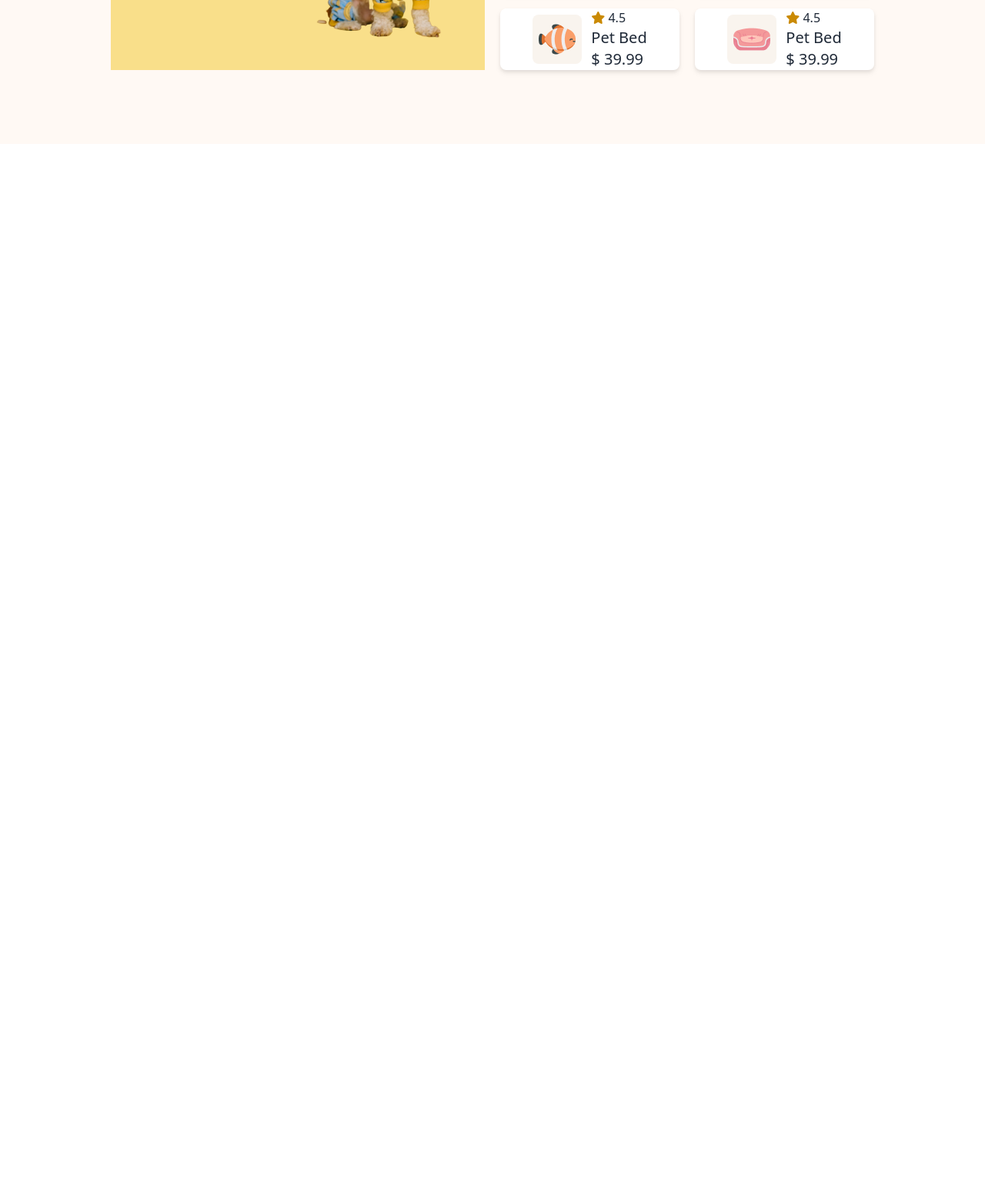
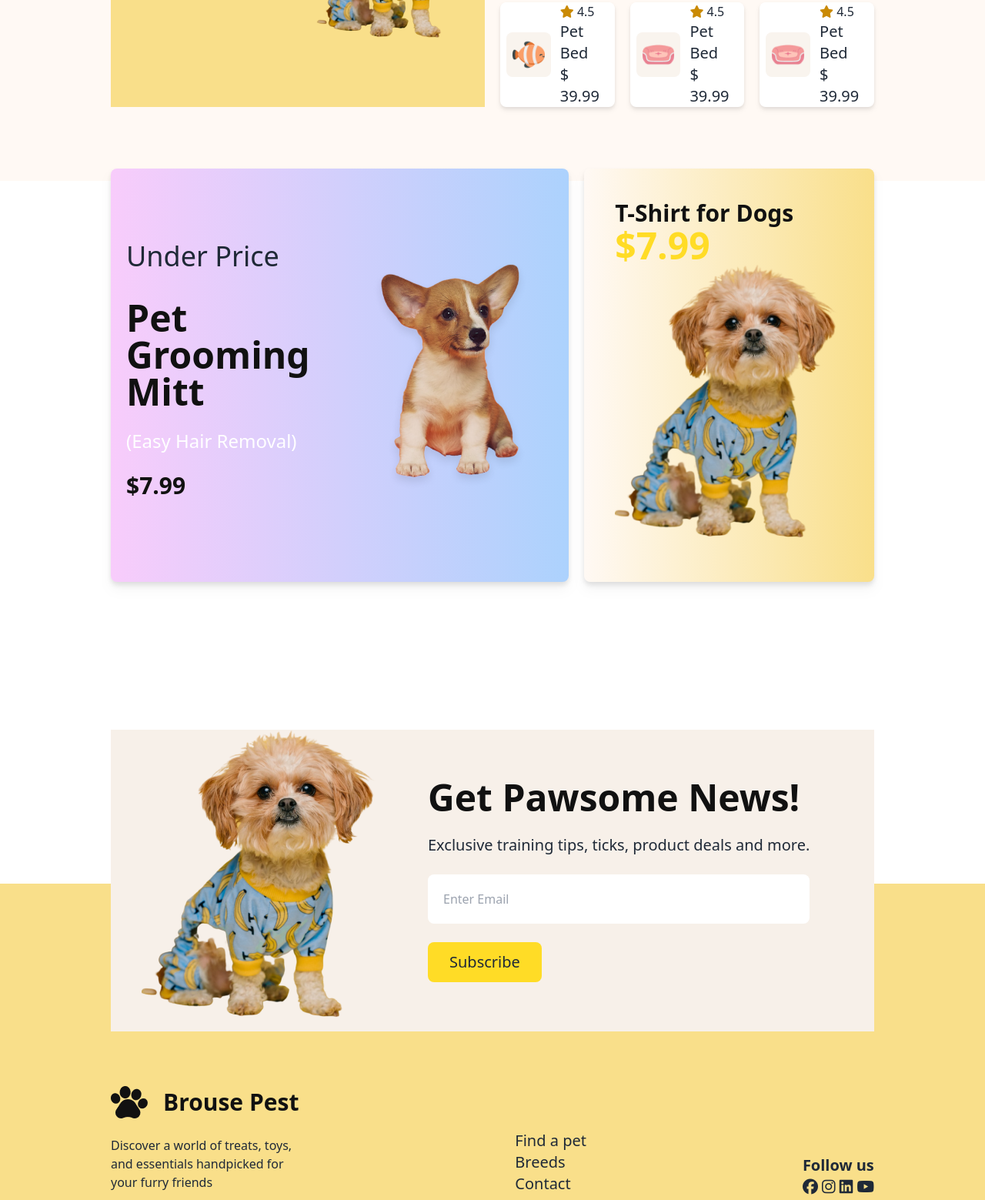
Before and after one commit to Rahim51044/assignment-3, a plain HTML site: page index.html in a window 1280 px wide. Shown: the part 1786-3345 px from the top of the page at 77% size. Before the commit the page ends 1973 px from the top, so only its background shows below. Drawn offline with nearby package versions, Linux system fonts and the light colour scheme; a web font is replaced by a local one.

Commit message:
design complete for 50 mark

```diff
--- a/index.html
+++ b/index.html
@@ -91,7 +91,7 @@
 </section>
 
 <!-- Brows my category section -->
-  <section class="mx-5  md:mx-36 my-24">
+<section class="mx-5 my-5  md:mx-36 md:my-24">
     <h2 class="text-4xl font-bold text-[#111111]">Browse By Categories</h2>
 
     <!-- banner cards -->
@@ -151,10 +151,9 @@
 </header>
 
 
-
 <main>
     <!-- section 1 -->
-     <section class="bg-[#FFF9F4] px-5 md:px-36 py-24">
+     <section class="bg-[#FFF9F4] px-5 py-5 md:px-36 md:py-24">
          <h2 class="text-4xl font-bold">Trending Pet Products</h2>
     <!-- Section 1 container -->
         <div class=" md:grid grid-cols-2 gap-5 mt-6">
@@ -164,14 +163,14 @@
                 <p class="text-xl">Discover a world of treals, toys and <br>
                 assential for handpicked for</p>
                 <button class="px-7 py-3 bg-[#fdfdfc] rounded-lg text-xl">Register</button>
-                <div class="absolute top-12 right-0 ">
+                <div class="absolute top-20 md:top-12 right-0 ">
                     <img class="" src="./c1-assets/cute-pet-small.png" alt="">
                 </div>
             </div>
 
 
 
-            <div class="grid grid-cols-2 gap-5 mt-5">
+            <div class="grid grid-cols-2  md:grid-cols-3 gap-5 mt-6 md:mt-0">
                 <!-- card conteiner start -->
                 <div class="flex items-center justify-center gap-3 bg-[#FFFFFF] px-2 rounded-lg drop-shadow-md">
                     <div class="bg-[#f9f4ee] px-2 py-2 rounded-lg">
@@ -276,6 +275,19 @@
                 </div>
                 <!-- card container end -->
 
+                <!-- card conteiner start -->
+                <div class="flex items-center justify-center gap-3 bg-[#FFFFFF] px-2 rounded-lg drop-shadow-md">
+                    <div class="bg-[#f9f4ee] px-2 py-2 rounded-lg">
+                        <img  src="./c1-assets/pet-couch.png" alt="">
+                    </div>
+                    <div>
+                        <h2><i class="fa-solid fa-star text-yellow-600"></i> 4.5</h2>
+                        <h1 class="text-xl">Pet Bed</h1>
+                        <h3 class="text-xl">$ 39.99</h3>
+                    </div>
+                </div>
+                <!-- card container end -->
+
 
 
 
@@ -291,13 +303,108 @@
 
 
 
+
+
+     <!-- section 2 -->
+     <section class="-mt-28 -py- px-5 md:px-36 md:py-24">
+        <!-- section 2 container -->
+        <div class=" flex flex-col md:flex md:flex-row gap-5">
+            <!-- card start -->
+             <!-- card 1 -->
+             <div class= "w-full md:rounded-lg drop-shadow-lg md:w-3/5 flex    items-center gap-5 bg-gradient-to-r from-[#F8CCFB] to-[#ACD2FD] px-5">
+                <!-- text -->
+                 <div>
+                     <p class="py-0 text-xl md:text-4xl">Under Price</p> <br>
+                     <h3 class="text-2xl  md:text-5xl py-3 font-bold text-[#111111]">Pet Grooming Mitt</h3>
+                     <p class="text-2xl text-white py-3">(Easy Hair Removal)</p>
+                     <h1 class="text-3xl py-3 font-bold text-[#111111]">$7.99</h1>
+                 </div>
+                 <!-- image -->
+                  <div>
+                      <img src="./c1-assets/cute-dog-mid.png" alt="">
+                  </div>
+             </div>
+
+
+
+            <!-- card-2 -->
+             <div class="rounded-lg  drop-shadow-lg px-10 py-10 flex-1 bg-gradient-to-r from-[#FFF9F4] to-[#F9DF8A]">
+                 <div class="">
+                    <p class="text-3xl font-bold text-[#111111]">T-Shirt for Dogs</p>
+                    <h1 class="text-5xl font-bold text-[#FFDC26]">$7.99</h1>
+                 </div>
+                 <!-- Image -->
+                  <div class=" w-4/7">
+                    <img src="./c1-assets/cute-pet-mid.png" alt="">
+                  </div>
+
+             </div>
+
+
+             </div>
+     </section>
+
+
+     <!-- Section 3 -->
+ <section class=" md:px-36 py-24   md:relative md:z-10">
+    <div class=" bg-[#f7f0e9]  flex-col md:flex md:flex-row gap-10 items-center">
+        <div class="ml-10">
+            <img src="./c1-assets/cute-pet-mid.png" alt="">
+        </div>
+        <div class="px-5 py-5 my-5">
+            <h2 class="text-5xl font-bold text-[#111111]">Get Pawsome News!</h2> <br>
+            <p class="text-xl">Exclusive training tips, ticks, product deals and more.</p> <br>
+            <input  type="text" name="" id="" placeholder="Enter Email" class="w-full h-16 rounded-lg px-5"> <br> <br>
+            <button class="px-7 py-3 bg-[#FFDC26] rounded-lg text-xl">Subscribe</button>
+        </div>
+    </div>
+
+ </section>
+
+
+
 </main>
 
 
 
-    <footer>
+<footer class="bg-[#F9DF8A] px-5 -mt-24  md:px-36  md:pt-60 md:-mt-72 pb-16 ">
+    <!-- footer left -->
+     <!-- footer container -->
+     <div class="flex flex-col md:flex md:flex-row place-content-between">
+         <div>
+             <div class="flex items-center gap-5 py-5">
+                 <img src="./c1-assets/logo-footer.png" alt="">
+                 <h1 class="text-3xl font-bold text-[#111111]">Brouse Pest</h1>
+             </div>
+             <p class="w-60">Discover a world of treats, toys, and essentials handpicked for your furry friends</p>
+         </div>
+
+         <!-- footer center -->
+        <ul class="pt-10 md:pt-20  text-xl ">
+         <li>Find a pet</li>
+         <li>Breeds</li>
+         <li>Contact</li>
+        </ul>
+
+        <!-- footer end -->
+         <div class="pt-5 md:pt-28 text-xl font-bold">
+             <h2>Follow us</h2>
+             <i class="fa-brands fa-facebook"></i>
+             <i class="fa-brands fa-instagram"></i>
+             <i class="fa-brands fa-linkedin"></i>
+             <i class="fa-brands fa-youtube"></i>
+
+
+         </div>
+
+     </div>
+
+
 
 </footer>
 
+
+
+
 </body>
 </html>
```
Lines whose indentation alone changed are shown as unchanged.
